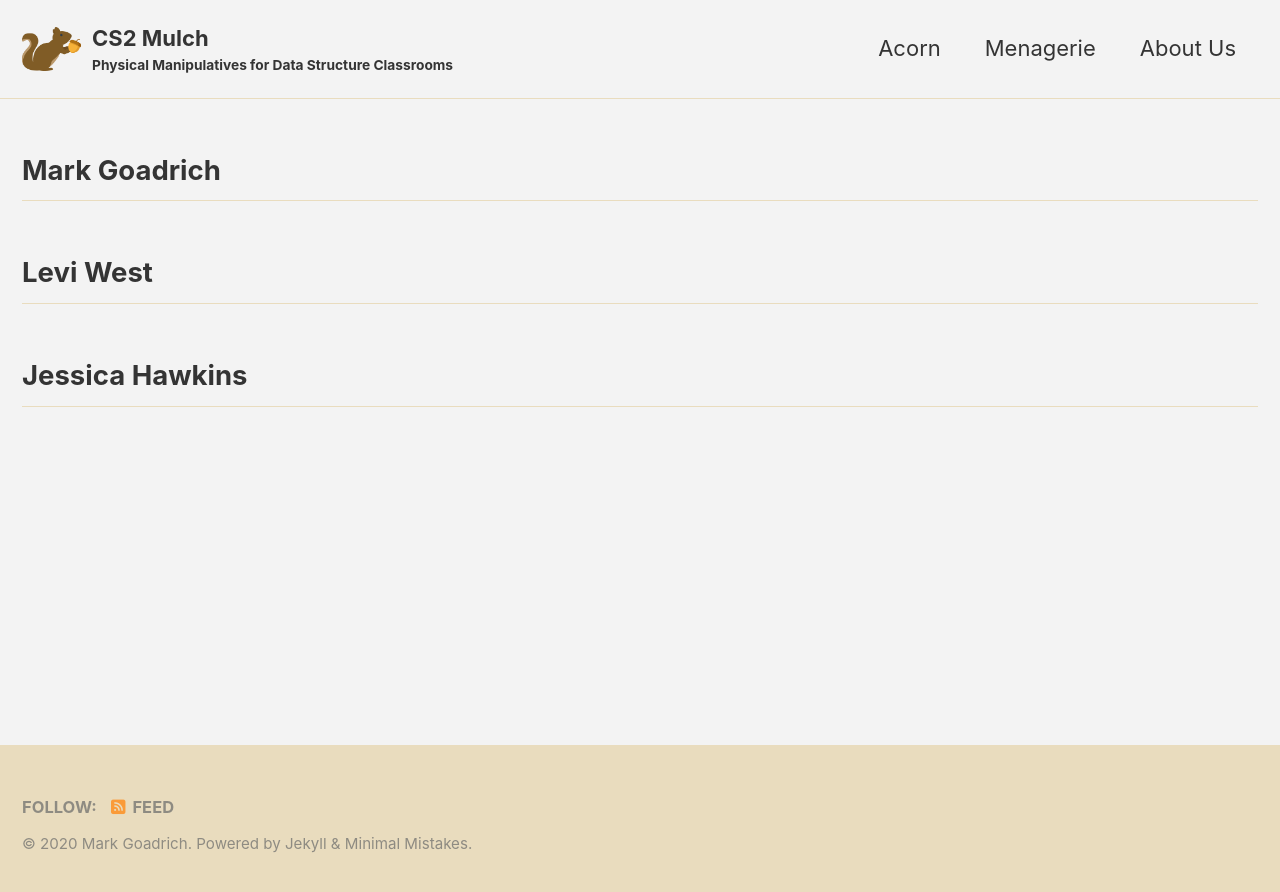
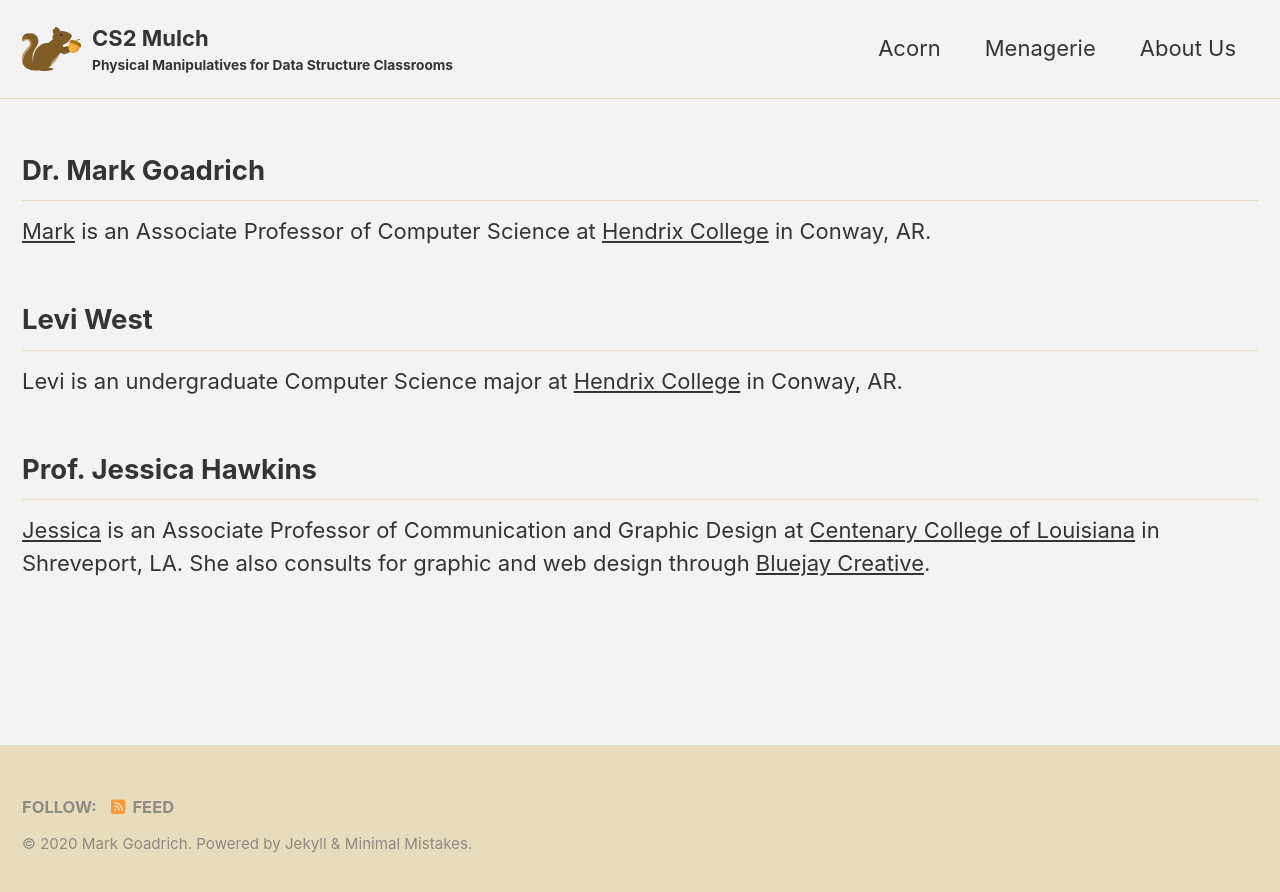
Before and after one commit to qsebring3930/cs2mulch, a Jekyll site: the page built from _pages/about.md, in a window 1280 px wide. Shown: the top 892 px of the page. Built offline with Jekyll 4.4.1, drawn with Linux system fonts in a browser that asks for light colours; cached includes are drawn as plain includes; nearby versions of some CDN libraries.

Commit message:
Updating basic about us info.

```diff
--- a/_pages/about.md
+++ b/_pages/about.md
@@ -6,10 +6,20 @@ toc: false
 
 ---
 
-## Mark Goadrich
+## Dr. Mark Goadrich
 
+[Mark](http://mark.goadrich.com) is an Associate Professor of
+Computer Science at [Hendrix College](http://hendrix.edu) in Conway, AR.
 
 ## Levi West
 
+Levi is an undergraduate Computer Science major at
+[Hendrix College](http://hendrix.edu) in Conway, AR.
 
-## Jessica Hawkins
+## Prof. Jessica Hawkins
+
+[Jessica](https://www.centenary.edu/academics/departments-schools/communication/faculty/)
+is an Associate Professor of Communication and Graphic Design at
+[Centenary College of Louisiana](http://centenary.edu)
+in Shreveport, LA. She also consults for graphic and
+web design through [Bluejay Creative](http://bluejaycreative.com/).
```
